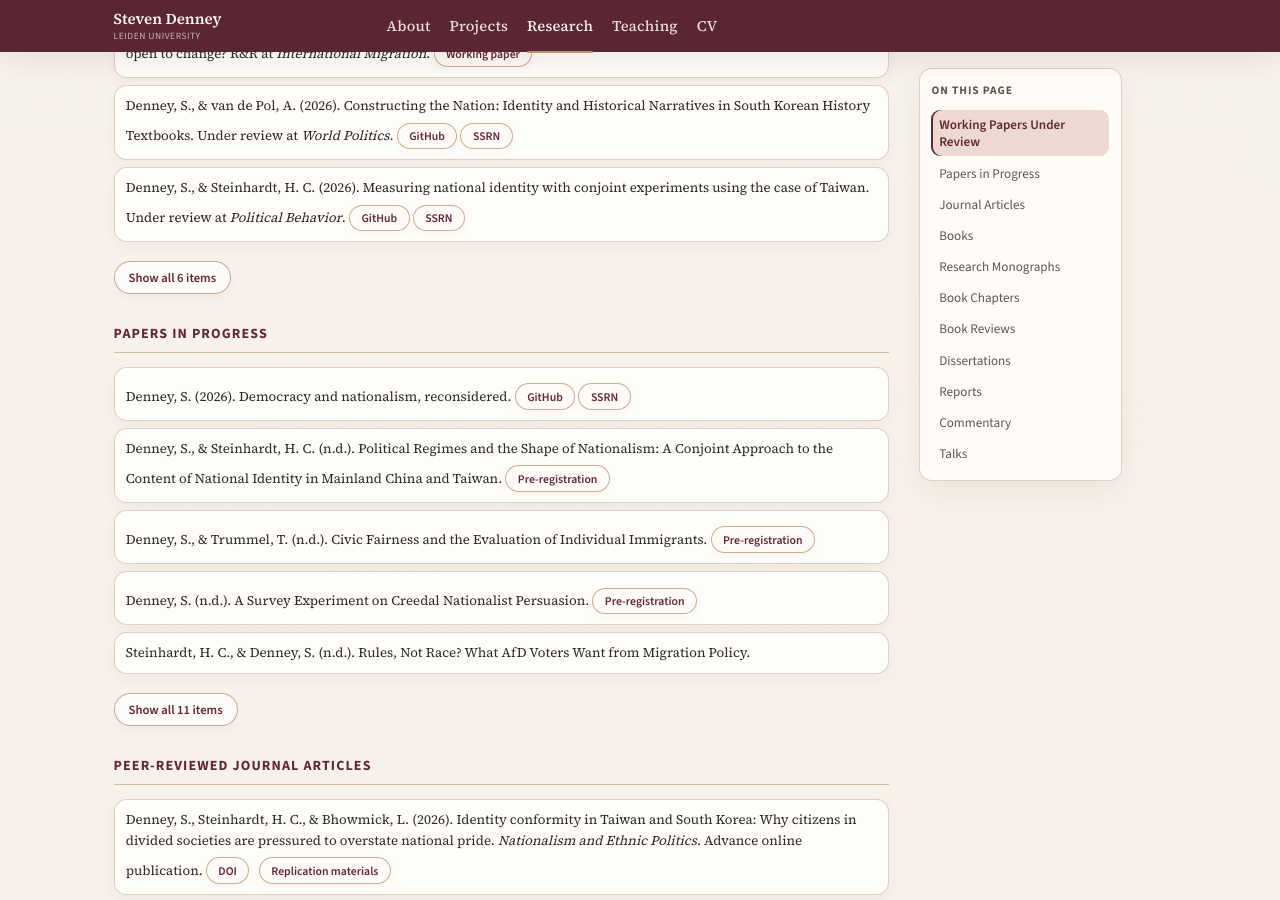
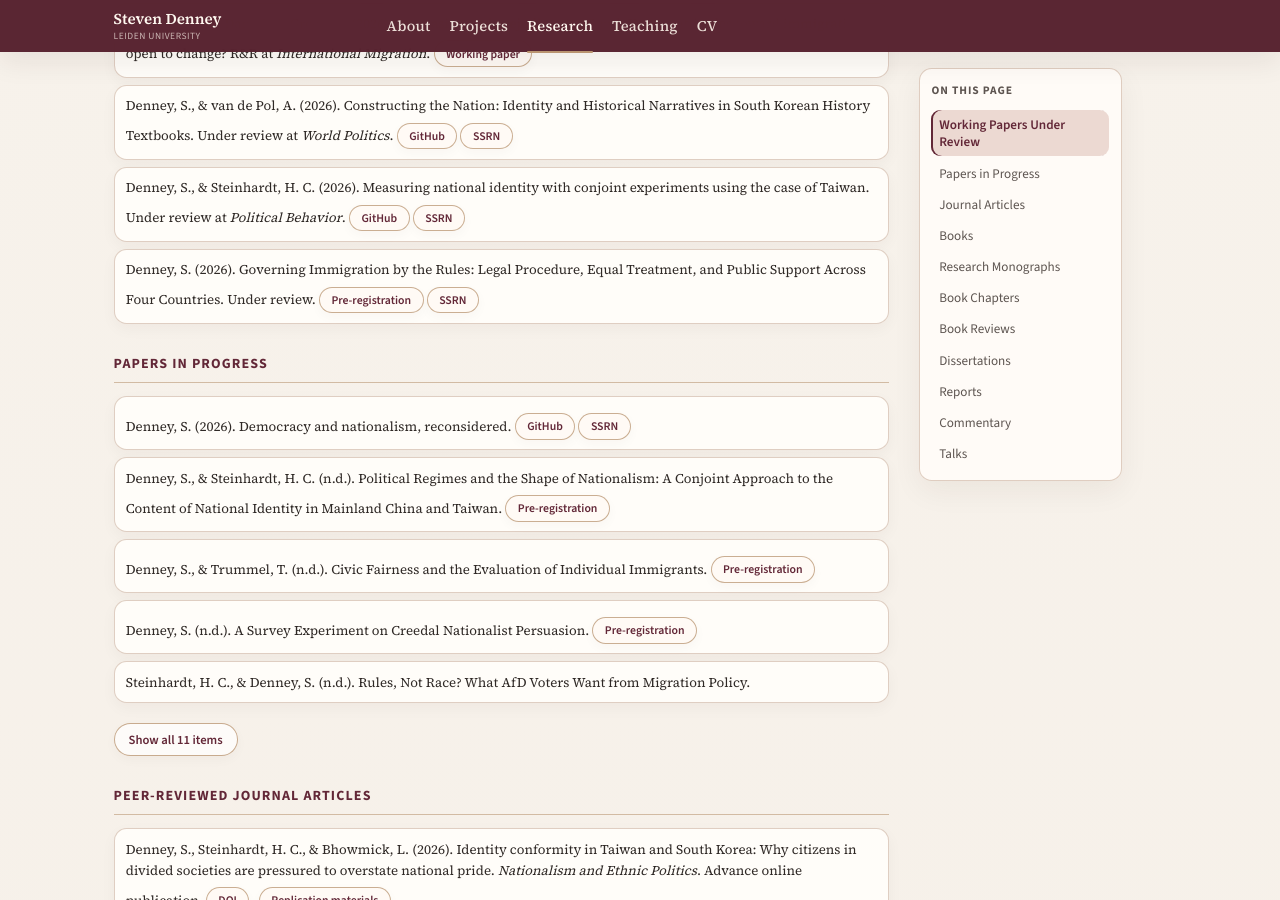
Before and after one commit to scdenney/scdenney.github.io, a Jekyll site: the page built from research.md, in a window 1280 px wide and 900 px high, scrolled down 437 px. Built offline with Jekyll 4.4.1, drawn with Linux system fonts in a browser that asks for light colours.

Commit message:
Show every working paper under review
The research page collapses any section past five items. The
under-review section now holds six, so the sixth sat behind a
button. A data-show-all attribute exempts that section.

```diff
--- a/_includes/site-scripts.html
+++ b/_includes/site-scripts.html
@@ -282,7 +282,7 @@ document.addEventListener('DOMContentLoaded', function () {
   document.querySelectorAll('.research-section').forEach(function (section) {
     var items = section.querySelectorAll('.publication-item');
 
-    if (items.length <= 5) return;
+    if (items.length <= 5 || section.hasAttribute('data-show-all')) return;
 
     section.classList.add('is-collapsible', 'is-collapsed');
 
--- a/research.md
+++ b/research.md
@@ -34,7 +34,7 @@ permalink: /research/
 
 <p class="page-intro">This page collects working papers, publications, and related scholarly output, with direct access to papers, replication materials, reports, and talks.</p>
 
-<div class="research-section">
+<div class="research-section" data-show-all>
 <h2 id="working-papers">Working Papers Under Review</h2>
 
 <p class="publication-item">
```
